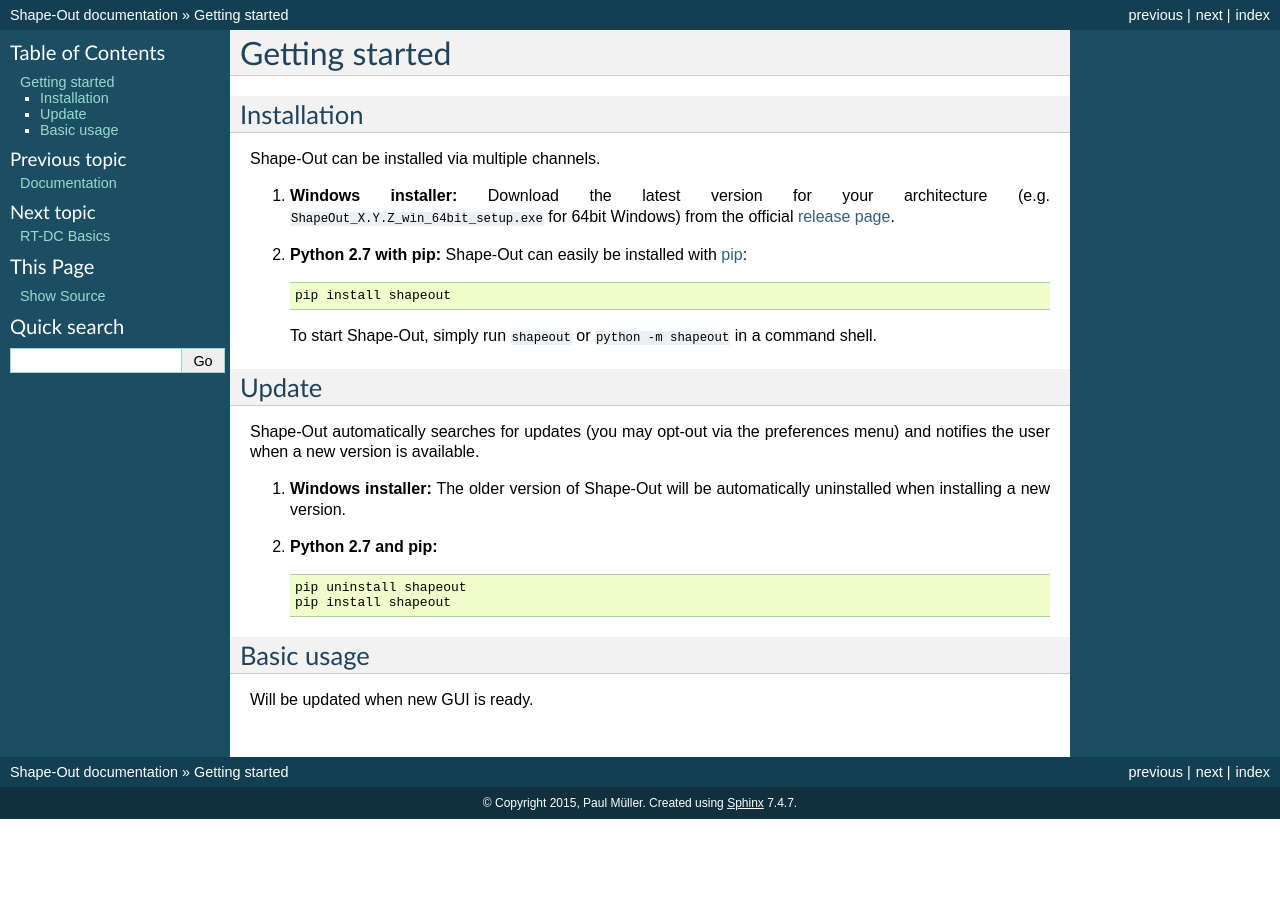
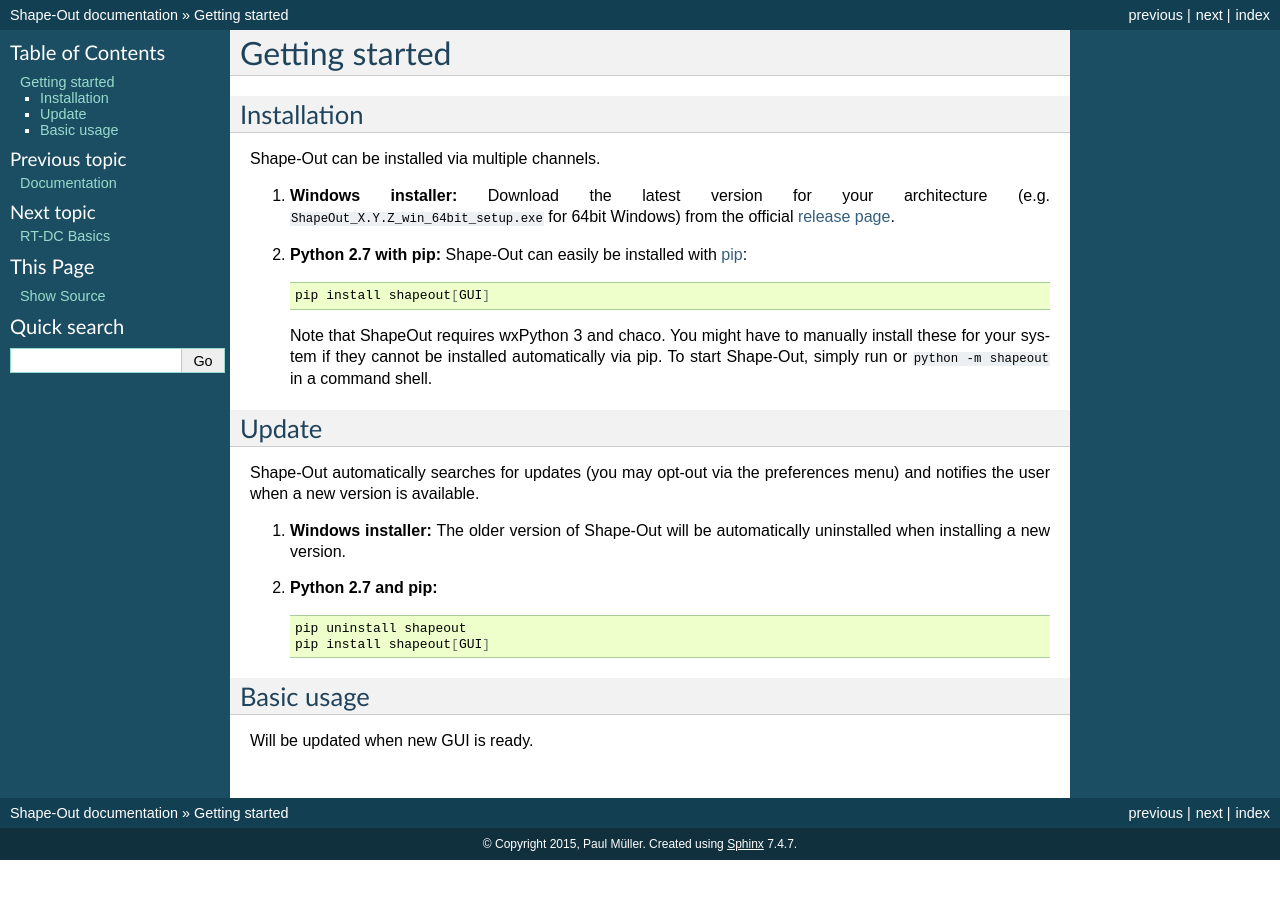
Before and after one commit to ZELLMECHANIK-DRESDEN/ShapeOut, a Sphinx documentation site: the page built from docs/sec_getting_started.rst, in a window 1280 px wide. Built offline with Sphinx 7.4.7, drawn with Linux system fonts in a browser that asks for light colours; pages that are not in the unit, such as notebooks, are missing from menus; the version number could not be read and is left out.

Commit message:
setup: update installation instructions

```diff
--- a/DEVELOP.rst
+++ b/DEVELOP.rst
@@ -46,7 +46,7 @@
   ::
 
     cd path/to/ShapeOut
-    pip install -e .
+    pip install -e .[GUI]
 
   Download the ffmpeg binaries (required for tdms file format):
 
@@ -104,7 +104,7 @@
   ::
 
     cd path/to/ShapeOut
-    pip install -e .
+    pip install -e .[GUI]
 
   Download the ffmpeg binaries (required for tdms file format):
 
--- a/docs/sec_getting_started.rst
+++ b/docs/sec_getting_started.rst
@@ -16,9 +16,12 @@
 
    .. code:: bash
 
-       pip install shapeout
+       pip install shapeout[GUI]
 
-   To start Shape-Out, simply run ``shapeout`` or ``python -m shapeout``
+   Note that ShapeOut requires wxPython 3 and chaco. You might have to
+   manually install these for your system if they cannot be installed
+   automatically via pip.
+   To start Shape-Out, simply run or ``python -m shapeout``
    in a command shell.
 
 
@@ -35,7 +38,7 @@
    .. code:: bash
 
        pip uninstall shapeout
-       pip install shapeout
+       pip install shapeout[GUI]
 
 
 Basic usage
--- a/setup.py
+++ b/setup.py
@@ -32,7 +32,10 @@
                       # "shapeout[GUI]" to your install_requires.
                       'GUI':  ["chaco",
                                "simplejson",  # for updates
-                               "wxPython",
+                               "wxPython>=3.0.0,<4.0.0",
+                               # these are additional dependencies of chaco
+                               "kiwisolver",
+                               "reportlab",
                                ],
                       },
     install_requires=["appdirs",
```
